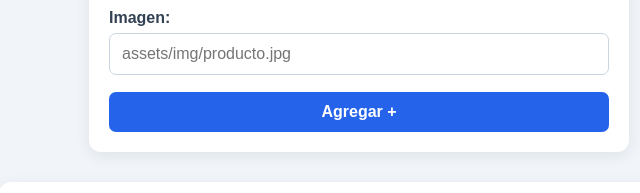
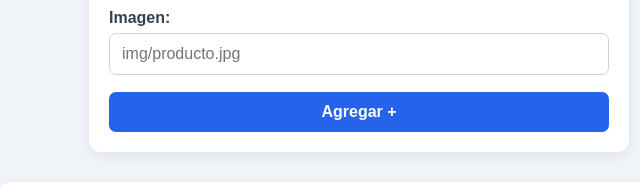
Before and after one commit to RobQuin2504/mi-simulador, a plain HTML site: page index.html in a window 1280 px wide. Shown: the part 541-734 px from the top of the page, 1-641 px from the left. Drawn offline with nearby package versions, Linux system fonts and the light colour scheme; some packages are replaced by stand-ins of ours; a script that the page names is missing.

Commit message:
Modifica valor placeholder

```diff
--- a/index.html
+++ b/index.html
@@ -68,7 +68,7 @@
           </label>
 
           <label for="imagen">Imagen:
-            <input type="text" name="imagen" id="imagen" placeholder="assets/img/producto.jpg" required>
+            <input type="text" name="imagen" id="imagen" placeholder="img/producto.jpg" required>
           </label>
 
           <button type="button" id="btn-agregar">Agregar +</button>
```
